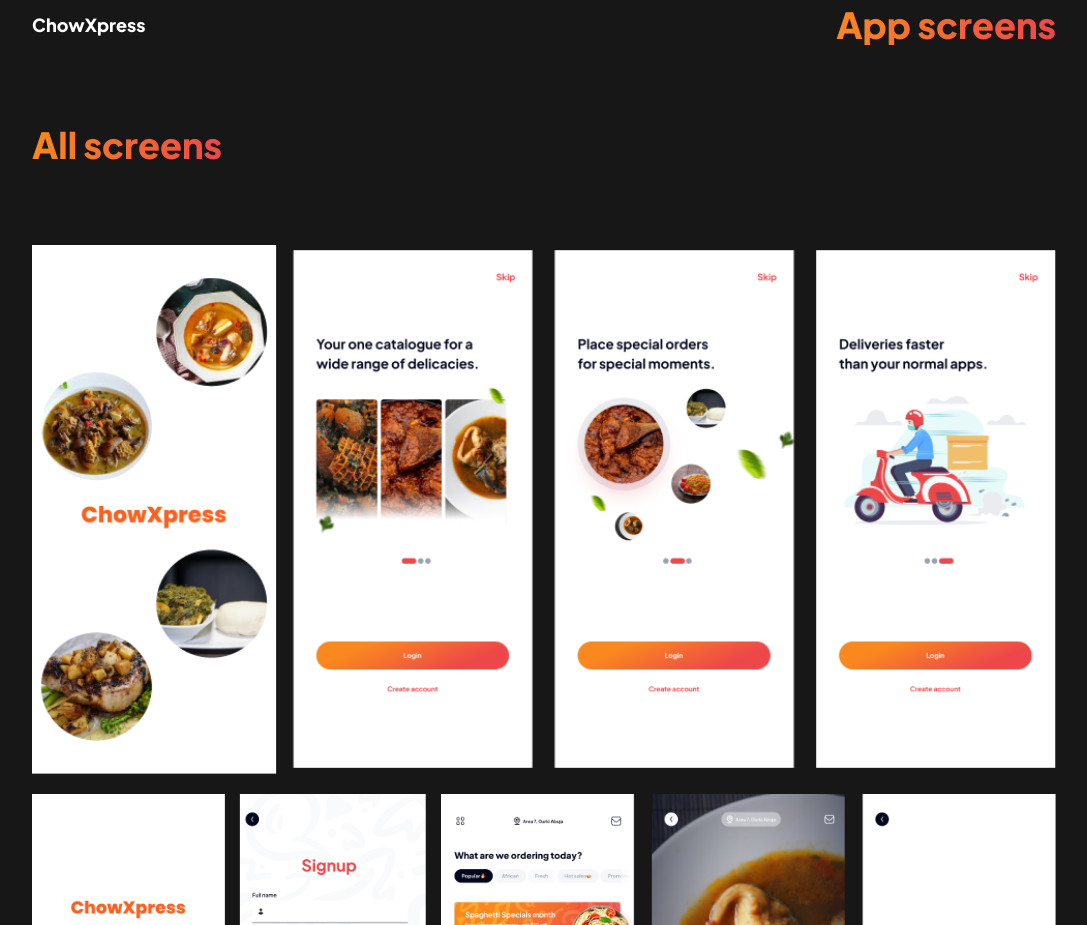
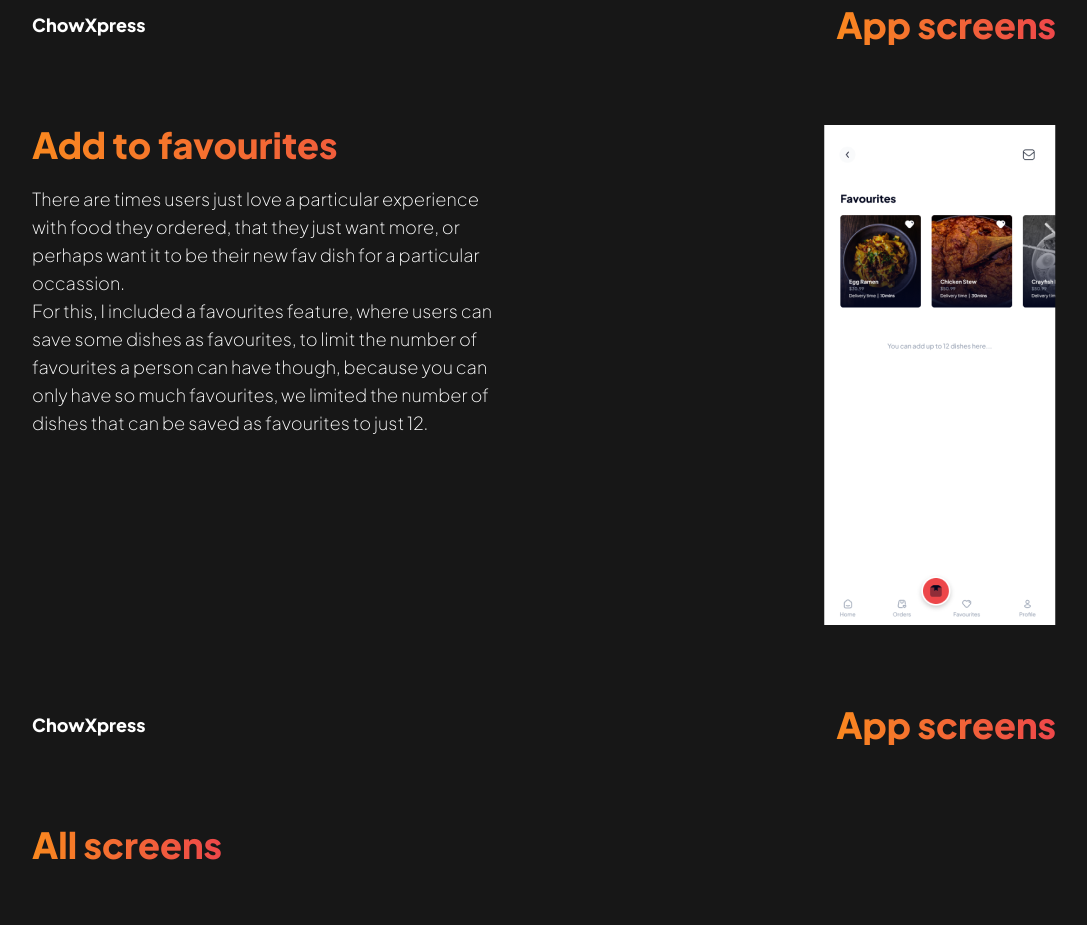
Before and after one commit to VirtuousTechies/musa-daniel, a React (Vite) app in the folder musa-daniel/: page /works/foodApp in a window 1280 px wide. Shown: the part 3960-4885 px from the top of the page, without its empty margins (96-1183 px from the left). Built offline with nearby package versions, Linux system fonts and the light colour scheme.

Commit message:
Added the html, images and styles for the favourite section in the food app body

```diff
--- a/musa-daniel/src/Components/FoodAppBody.jsx
+++ b/musa-daniel/src/Components/FoodAppBody.jsx
@@ -1,5 +1,5 @@
 import React from 'react'
-import { componentOne, componentThree, componentTwo, figma, foodAbout, foodMainFive, foodMainFour, foodMainOne, foodMainThree, foodMainTwo, foodProblem, ordering, screenFive, screenFour, screenOne, screenSix, screenThree, screenTwo, summary, tracking,} from '../Data'
+import { componentOne, componentThree, componentTwo, favourite, figma, foodAbout, foodMainFive, foodMainFour, foodMainOne, foodMainThree, foodMainTwo, foodProblem, ordering, screenFive, screenFour, screenOne, screenSix, screenThree, screenTwo, summary, tracking,} from '../Data'
 import { FoodHeader } from '.'
 import { foodAppData } from '../Data/demo'
 
@@ -135,6 +135,27 @@ export default function FoodAppBody() {
         </section>
         <section className='flex flex-col space-y-20 md:items-start w-[90%] mx-5 md:mx-0
         md:w-[80%] bg-[#17171717]'>
+            <FoodHeader end={'App screens'}/>
+            <div className='flex flex-col-reverse space-y-reverse space-y-5 md:space-y-0 md:flex-row
+            md:justify-between w-full'>
+                <div className='flex flex-col space-y-5'>
+                    <h2 className='bg-gradient-to-l font-four text-3xl md:text-4xl font-extrabold
+                    text-transparent bg-clip-text to-[#F9881F] from-[#ED474A] text-center
+                    md:text-start'>Add to favourites</h2>
+                    <p className='font-four font-extralight text-white text-lg md:w-[20rem]
+                    lg:w-[29rem]'>There are times users just love a particular experience with food
+                    they ordered, that they just want more, or perhaps want it to be their new fav
+                    dish for a particular occassion. <br />
+                    For this, I included a favourites feature, where users can save some dishes as
+                    favourites, to limit the number of favourites a person can have though,
+                    because you can only have so much favourites, we limited the number of dishes
+                    that can be saved as favourites to just 12.</p>
+                </div>
+                <img src={favourite} alt="problem" className='md:max-w-[50%]' />
+            </div>
+        </section>
+        <section className='flex flex-col space-y-20 md:items-start w-[90%] mx-5 md:mx-0
+        md:w-[80%] bg-[#17171717]'>
             <FoodHeader end={'App screens'} />
             <h2 className='bg-gradient-to-l font-four text-3xl md:text-4xl font-extrabold
             text-transparent bg-clip-text to-[#F9881F] from-[#ED474A]'>All screens</h2>
--- a/musa-daniel/src/Data/index.jsx
+++ b/musa-daniel/src/Data/index.jsx
@@ -87,3 +87,4 @@ export {default as foodAbout} from './images/food-app/food-about.png'
 export {default as foodProblem} from './images/food-app/food-problem.png'
 export {default as ordering} from './images/food-app/ordering.png'
 export {default as tracking} from './images/food-app/tracking.png'
+export {default as favourite} from './images/food-app/favourite.png'
```
Also changed, not shown: musa-daniel/src/Data/images/food-app/favourite.png (renamed from musa-daniel/src/Data/images/food-app/favourite-one.png).
